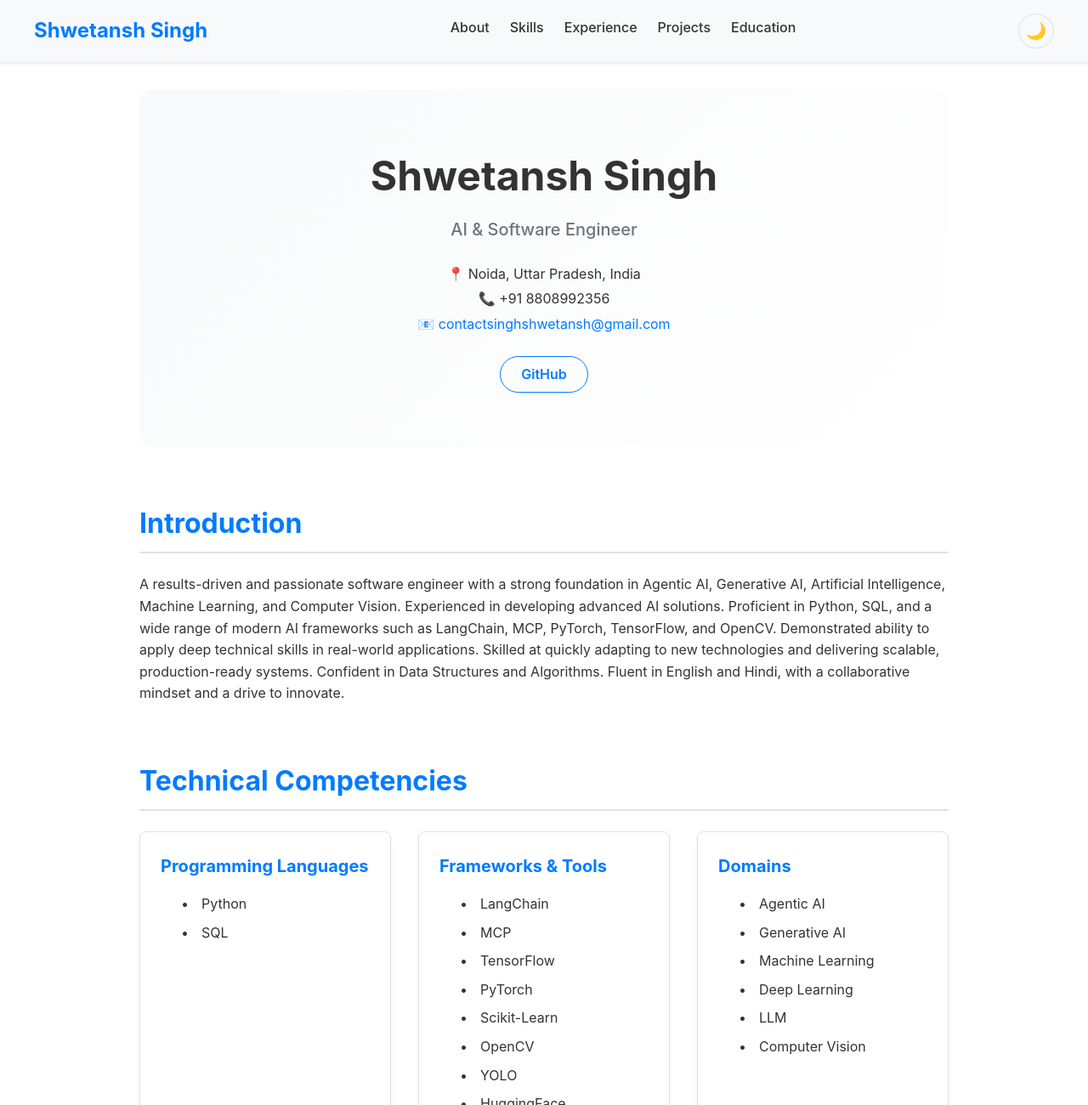
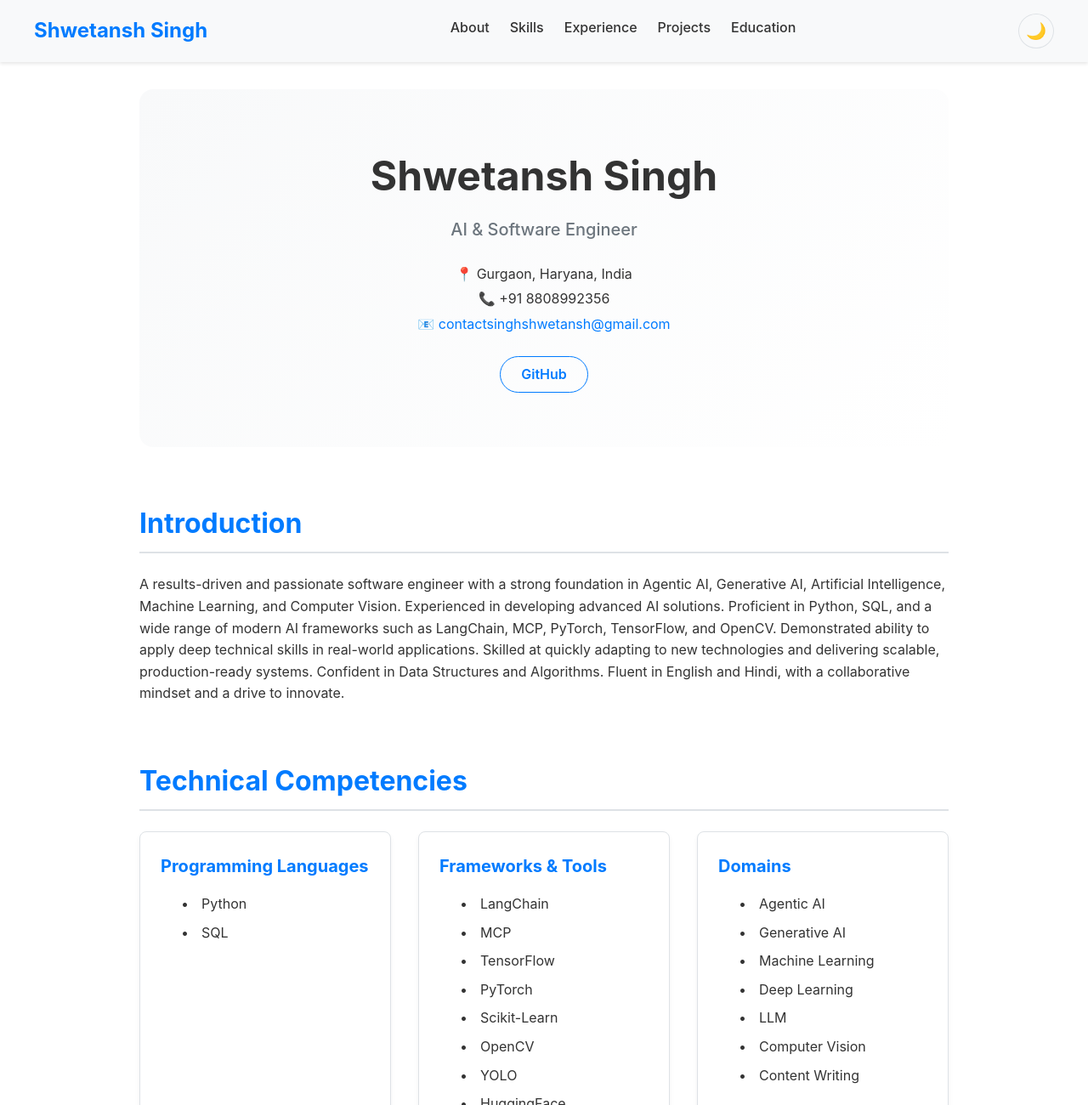
Before and after one commit to ShwetanshSingh/Portfolio, a website: page index.html in a window 1280 px wide. Shown: the top 1300 px of the page at 85% size. Drawn offline with Linux system fonts and the light colour scheme.

Commit message:
Update address and add Content Writing to domains

```diff
--- a/index.html
+++ b/index.html
@@ -29,7 +29,7 @@
                 <h1>Shwetansh Singh</h1>
                 <p class="subtitle">AI & Software Engineer</p>
                 <div class="contact-info">
-                    <p>📍 Noida, Uttar Pradesh, India</p>
+                    <p>📍 Gurgaon, Haryana, India</p>
                     <p>📞 +91 8808992356</p>
                     <p>📧 <a href="mailto:contactsinghshwetansh@gmail.com">contactsinghshwetansh@gmail.com</a></p>
                 </div>
@@ -79,6 +79,7 @@
                         <li>Deep Learning</li>
                         <li>LLM</li>
                         <li>Computer Vision</li>
+                        <li>Content Writing</li>
                     </ul>
                 </div>
             </div>
```
